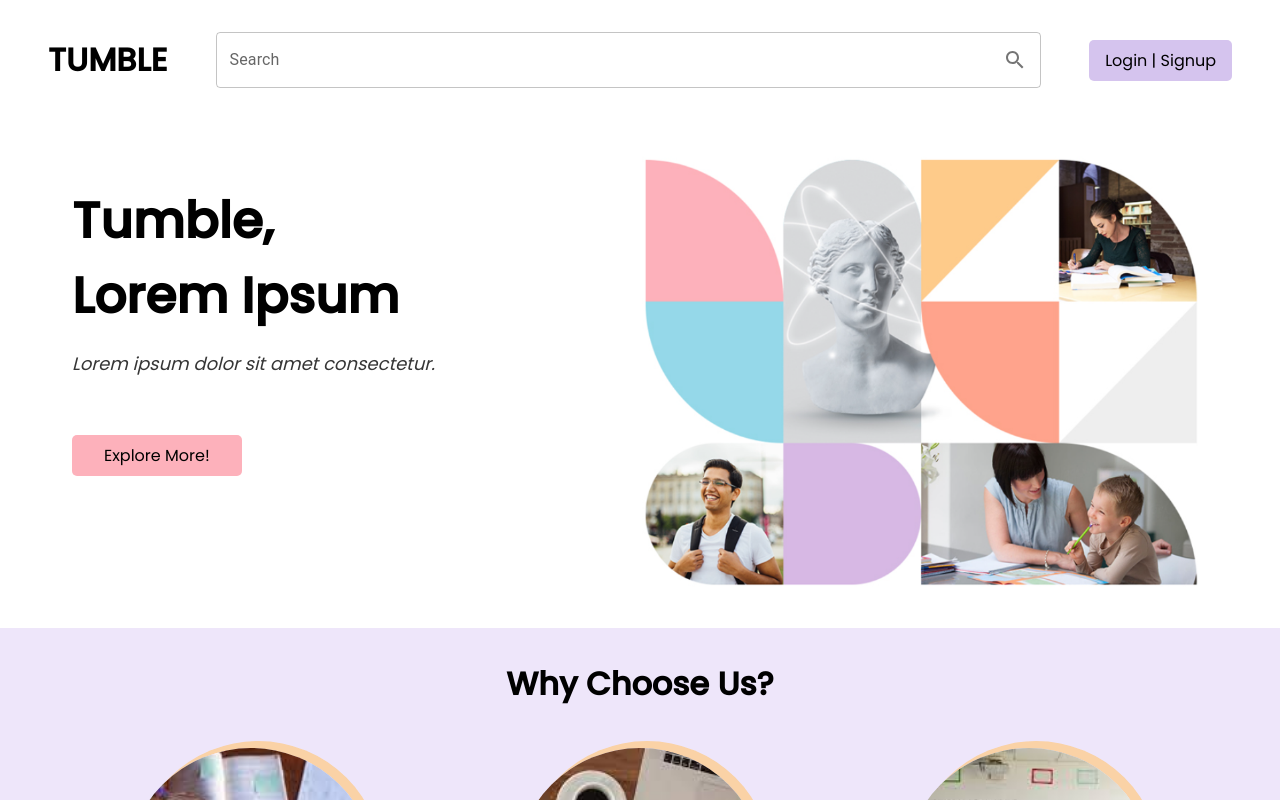
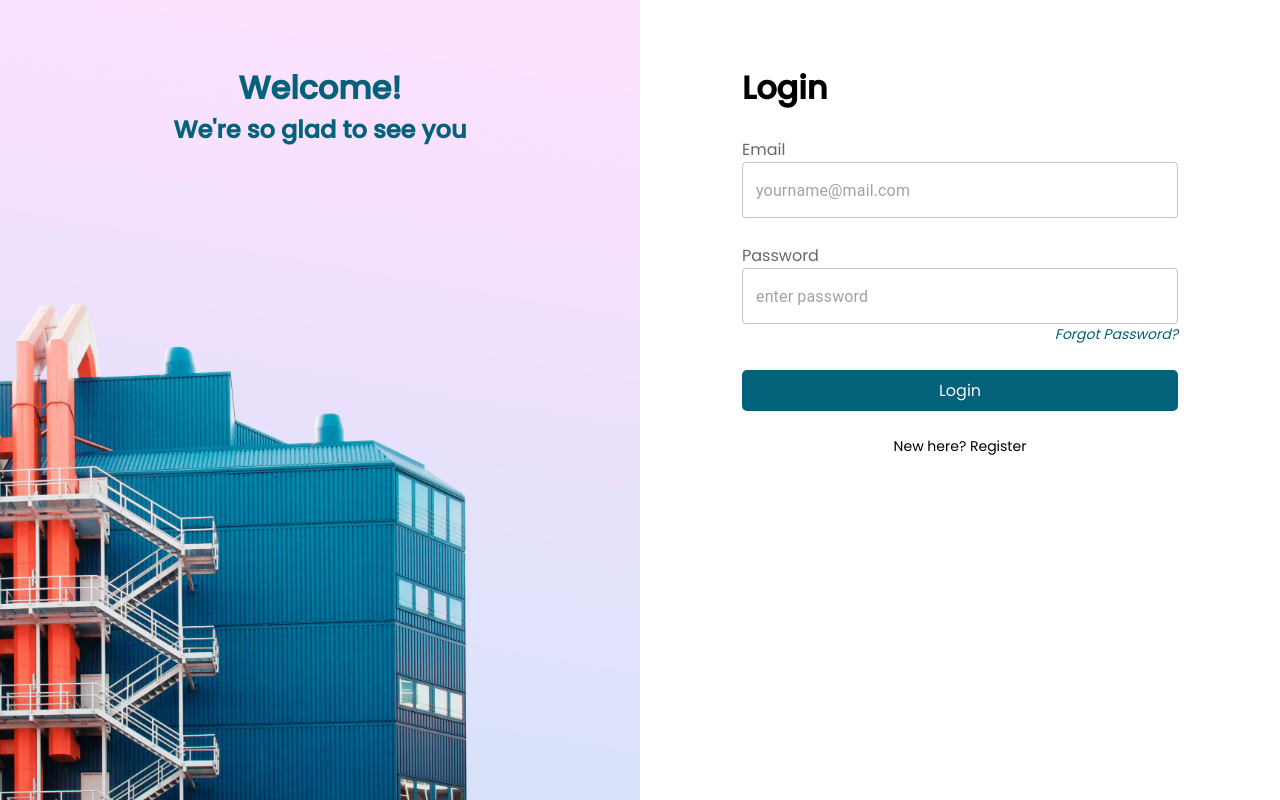
Before and after one commit to kkothari2001/SIH-PreHack-Narcodes, a React (Create React App) app in the folder client/: page /auth in a window 1280 px wide. Shown: the top 800 px of the page. Built offline with nearby package versions, Linux system fonts and the light colour scheme.

Commit message:
login signup ui

```diff
--- a/client/package.json
+++ b/client/package.json
@@ -12,7 +12,9 @@
     "@testing-library/user-event": "^13.5.0",
     "react": "^17.0.2",
     "react-dom": "^17.0.2",
+    "react-router-dom": "^6.2.2",
     "react-scripts": "5.0.0",
+    "react-toastify": "^8.2.0",
     "web-vitals": "^2.1.4"
   },
   "scripts": {
--- a/client/src/App.css
+++ b/client/src/App.css
@@ -6,3 +6,8 @@
   box-sizing: border-box;
   font-family: "Poppins", sans-serif;
 }
+
+a {
+  color: inherit;
+  text-decoration: none;
+}
--- a/client/src/App.js
+++ b/client/src/App.js
@@ -1,13 +1,26 @@
-import './App.css';
-import Landing from './Components/Landing';
-import Navbar from './Components/Navbar';
+import "./App.css";
+import Landing from "./Components/Landing";
+import Navbar from "./Components/Navbar";
+import { BrowserRouter as Router, Route, Routes } from "react-router-dom";
+import Auth from "./Components/Auth";
+
+const Home = () => {
+  return (
+    <>
+      <Navbar />
+      <Landing />
+    </>
+  );
+};
 
 function App() {
   return (
-    <div className="App">
-      <Navbar />
-      <Landing />
-    </div>
+    <Router>
+      <Routes>
+        <Route path="/auth" element={<Auth />} />
+        <Route path="/" element={<Home />} />
+      </Routes>
+    </Router>
   );
 }
 
--- /dev/null
+++ b/client/src/Components/Auth.js
@@ -0,0 +1,183 @@
+import { Grid, TextField } from "@mui/material";
+import React, { useState } from "react";
+import "../css/Auth.css";
+import { ToastContainer, toast } from "react-toastify";
+import "react-toastify/dist/ReactToastify.css";
+
+const Login = ({ setLogin }) => {
+  const [details, setDetails] = useState({ email: "", password: "" });
+
+  const handleLogin = () => {
+    console.log(details);
+  };
+  return (
+    <div className="login">
+      <h1>Login</h1>
+      <br />
+      <label>Email</label>
+      <TextField
+        variant="outlined"
+        fullWidth
+        placeholder="yourname@mail.com"
+        type="email"
+        onChange={(e) => setDetails({ ...details, email: e.target.value })}
+      ></TextField>
+      <br />
+      <br />
+      <label>Password</label>
+      <TextField
+        variant="outlined"
+        fullWidth
+        placeholder="enter password"
+        type="password"
+        onChange={(e) => setDetails({ ...details, password: e.target.value })}
+      ></TextField>
+      <i>
+        <p
+          style={{
+            color: "#036179",
+            textAlign: "right",
+            fontSize: "14px",
+          }}
+        >
+          Forgot Password?
+        </p>
+      </i>
+      <br />
+      <div className="login-button" onClick={() => handleLogin()}>
+        Login
+      </div>
+      <br />
+      <p
+        style={{
+          textAlign: "center",
+          fontSize: "14px",
+        }}
+        onClick={() => setLogin(false)}
+      >
+        New here? Register
+      </p>
+    </div>
+  );
+};
+
+const Register = ({ setLogin }) => {
+  const [details, setDetails] = useState({
+    fname: "",
+    lname: "",
+    email: "",
+    password: "",
+    confpassword: "",
+  });
+
+  const handleRegister = () => {
+    if (details.password !== details.confpassword) {
+      toast.error("Passwords don't match");
+    }
+    console.log(details);
+  };
+
+  return (
+    <div className="login">
+      <h1>Register</h1>
+      <br />
+
+      <label>Name</label>
+      <Grid container spacing={2}>
+        <Grid item xs={6} sm={6}>
+          <TextField
+            variant="outlined"
+            placeholder="First Name"
+            fullWidth
+            type="text"
+            onChange={(e) => setDetails({ ...details, fname: e.target.value })}
+          ></TextField>
+        </Grid>
+        <Grid item xs={6} sm={6}>
+          <TextField
+            variant="outlined"
+            fullWidth
+            placeholder="Last Name"
+            type="text"
+            onChange={(e) => setDetails({ ...details, lname: e.target.value })}
+          ></TextField>
+        </Grid>
+      </Grid>
+
+      <br />
+
+      <label>Email</label>
+      <TextField
+        variant="outlined"
+        fullWidth
+        placeholder="yourname@mail.com"
+        type="email"
+        onChange={(e) => setDetails({ ...details, email: e.target.value })}
+      ></TextField>
+      <br />
+      <br />
+      <label>Password</label>
+      <TextField
+        variant="outlined"
+        fullWidth
+        placeholder="enter password"
+        type="password"
+        onChange={(e) => setDetails({ ...details, password: e.target.value })}
+      ></TextField>
+      <br />
+      <br />
+      <label>Confirm Password</label>
+      <TextField
+        variant="outlined"
+        fullWidth
+        placeholder="enter password"
+        type="password"
+        onChange={(e) =>
+          setDetails({ ...details, confpassword: e.target.value })
+        }
+      ></TextField>
+      <br />
+      <br />
+      <div className="login-button" onClick={() => handleRegister()}>
+        Register
+      </div>
+      <br />
+      <p
+        style={{
+          textAlign: "center",
+          fontSize: "14px",
+        }}
+        onClick={() => setLogin(true)}
+      >
+        Have an Account? Log In
+      </p>
+    </div>
+  );
+};
+
+const Auth = () => {
+  const [login, setLogin] = useState(true);
+
+  return (
+    <div className="auth-wrapper">
+      <Grid container>
+        <Grid item xs={12} sm={12} md={6}>
+          <div className="auth-image">
+            <h1>Welcome!</h1>
+            <h2>We're so glad to see you</h2>
+          </div>
+        </Grid>
+        <Grid item xs={12} sm={12} md={6}>
+          {login ? (
+            <Login setLogin={setLogin} />
+          ) : (
+            <Register setLogin={setLogin} />
+          )}
+        </Grid>
+      </Grid>
+      <ToastContainer />
+    </div>
+  );
+};
+
+export default Auth;
--- a/client/src/Components/Navbar.js
+++ b/client/src/Components/Navbar.js
@@ -5,6 +5,7 @@ import InputAdornment from "@mui/material/InputAdornment";
 import { FormControl } from "@mui/material";
 import SearchIcon from '@mui/icons-material/Search';
 import "../css/Navbar.css";
+import { Link } from "react-router-dom";
 
 const Navbar = () => {
   return (
@@ -26,7 +27,7 @@ const Navbar = () => {
           />
         </FormControl>
       </div>
-      <div className="login-button">Login | Signup</div>
+      <Link to="/auth"><div className="login-button-nav">Login | Signup</div></Link>
     </div>
   );
 };
--- /dev/null
+++ b/client/src/css/Auth.css
@@ -0,0 +1,38 @@
+.auth-image {
+  text-align: center;
+  background-color: rgb(255, 255, 255);
+  background-image: url(login-back.jpg);
+  background-position: bottom;
+  background-repeat: no-repeat;
+  background-size: cover;
+  min-height: 100vh;
+  color: #036179;
+  padding: 2rem;
+  padding-top: 4rem;
+}
+
+.auth-image img {
+  width: 100%;
+}
+
+.login {
+  width: 500px;
+  padding: 2rem;
+  margin: 2rem auto;
+}
+
+.login label {
+  color: rgb(104, 103, 103);
+  margin-bottom: 10px;
+}
+
+.login-button {
+  background-color: #036179;
+  padding: 0.5rem 2rem;
+  color: aliceblue;
+  text-align: center;
+  word-wrap: break-word;
+  white-space: nowrap;
+  border-radius: 5px;
+  cursor: pointer;
+}
--- a/client/src/css/Navbar.css
+++ b/client/src/css/Navbar.css
@@ -5,7 +5,7 @@
   padding: 2rem 3rem;
 }
 
-.login-button {
+.login-button-nav {
   padding: 0.5rem 1rem;
   background-color: rgb(213, 196, 238);
   text-align: center;
```
Also changed, not shown: client/src/css/login-back.jpg (added), 1 other file (tests, documents, lock files or other folders).
